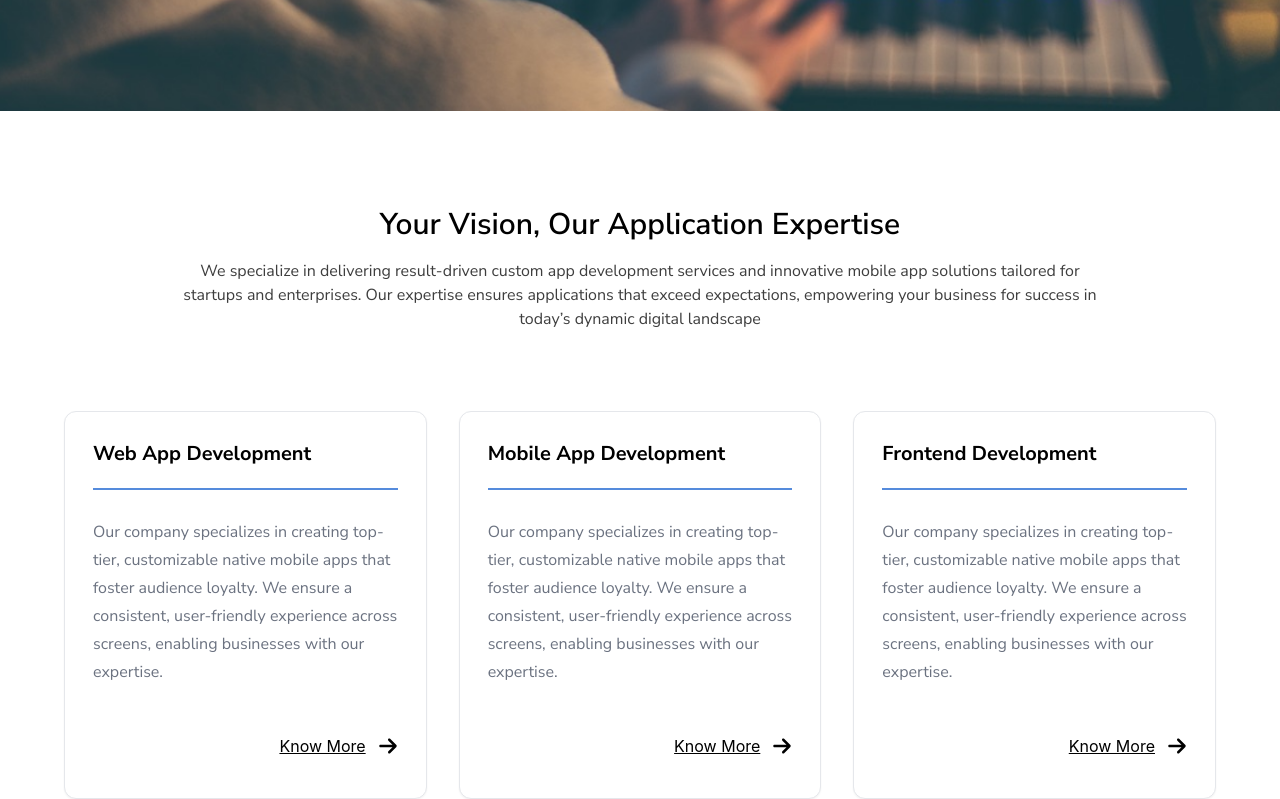
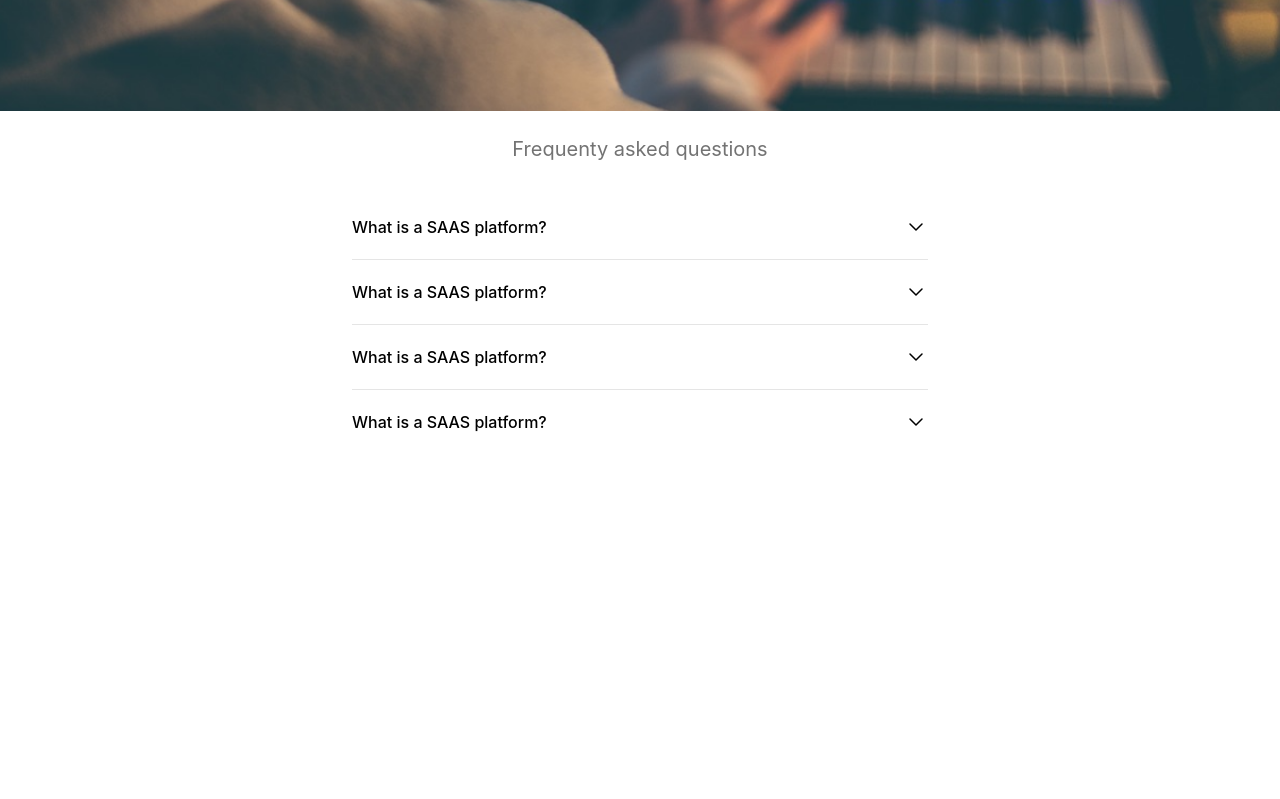
Before and after one commit to kdidrees/qurilo-network, a React (Create React App) app: page / in a window 1280 px wide. Shown: the part 689-1488 px from the top of the page. After the commit the page ends 1143 px from the top, so only its background shows below. Built offline with nearby package versions, Linux system fonts and the light colour scheme.

Commit message:
update in industry component and page

```diff
--- a/src/App.js
+++ b/src/App.js
@@ -10,11 +10,14 @@ import DevelomentProcess from "./container/DevelopmentProcesSection";
 import ContactSection from "./components/contact/Contact";
 import WebdevSection from "./container/WebdevSection";
 import DomainExpertise from "./container/DomainExpertise";
+import IndustryToggle from "./components/industrypagecomp/IndustryToggle";
 function App() {
   return (
     <>
       <NetworkHero />
-      <DevelopmentServices />
+      <IndustryToggle />
+
+      {/* <DevelopmentServices />
       <ContactSection />
       <DevelomentProcess />
       <TechnologiesSection />
@@ -23,7 +26,7 @@ function App() {
       <Faq />
       <Testimaonial />
       <WebdevSection />
-      <DomainExpertise/>
+      <DomainExpertise/> */}
     </>
   );
 }
--- /dev/null
+++ b/src/components/industrypagecomp/IndustryToggle.jsx
@@ -0,0 +1,49 @@
+import React from "react";
+import { industryToggleData } from "../../data/industrypage";
+
+export default function IndustryToggle() {
+  return (
+    <>
+      <div className="max-w-screen-xl mx-auto px-5 bg-white min-h-sceen">
+        <div className="flex flex-col items-center">
+          <p className="text-neutral-500 text-xl md:mt-6 mt-3">
+            Frequenty asked questions
+          </p>
+        </div>
+        <div className="grid divide-y divide-neutral-200 max-w-xl mx-auto mt-8">
+         {industryToggleData.map((data)=>{
+            return (
+                <>
+                 <div className="py-5">
+            <details className="group">
+              <summary className="flex justify-between items-center font-medium cursor-pointer list-none">
+                <span> {data.heading}</span>
+                <span className="transition group-open:rotate-180">
+                  <svg
+                    fill="none"
+                    height={24}
+                    shapeRendering="geometricPrecision"
+                    stroke="currentColor"
+                    strokeLinecap="round"
+                    strokeLinejoin="round"
+                    strokeWidth="1.5"
+                    viewBox="0 0 24 24"
+                    width={24}
+                  >
+                    <path d="M6 9l6 6 6-6" />
+                  </svg>
+                </span>
+              </summary>
+              <p className="text-neutral-600 mt-3 group-open:animate-fadeIn">
+               {data.desc}
+              </p>
+            </details>
+          </div>
+                </>
+            )
+         })}
+        </div>
+      </div>
+    </>
+  );
+}
--- /dev/null
+++ b/src/data/industrypage.js
@@ -0,0 +1,22 @@
+export const industryToggleData = [
+  {
+    id: 1,
+    heading: `What is a SAAS platform?`,
+    desc: `SAAS platform is a cloud-based software service that allows users to access and use a variety of tools and functionality.`,
+  },
+  {
+    id: 2,
+    heading: `What is a SAAS platform?`,
+    desc: `SAAS platform is a cloud-based software service that allows users to access and use a variety of tools and functionality.`,
+  },
+  {
+    id: 3,
+    heading: `What is a SAAS platform?`,
+    desc: `SAAS platform is a cloud-based software service that allows users to access and use a variety of tools and functionality.`,
+  },
+  {
+    id: 4,
+    heading: `What is a SAAS platform?`,
+    desc: `SAAS platform is a cloud-based software service that allows users to access and use a variety of tools and functionality.`,
+  },
+];
```
Also changed, not shown: src/components/NetworkHero.jsx (+1 -22 lines).
